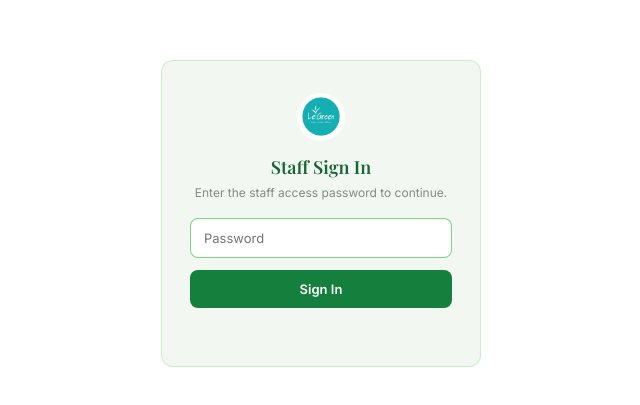
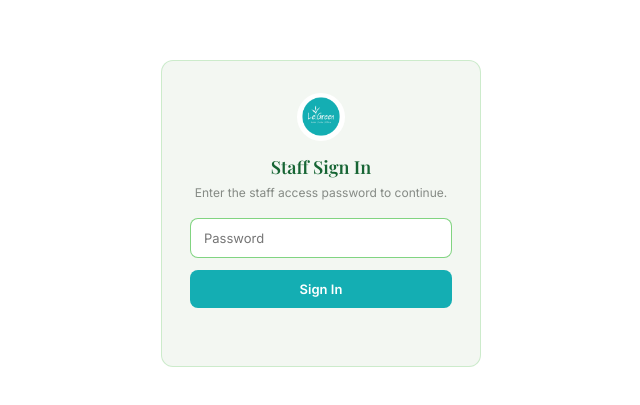
Before and after one commit to NicholasLauw/sop-chatbot, a website: page public/index.html in a window 1280 px wide. Shown: the part 187-592 px from the top of the page, without its empty margins (319-959 px from the left). Drawn offline with nearby package versions, Linux system fonts and the light colour scheme; no server answers.

Commit message:
Update index.html

```diff
--- a/public/index.html
+++ b/public/index.html
@@ -20,7 +20,7 @@
   *, *::before, *::after { box-sizing: border-box; margin: 0; padding: 0; }
 
   :root {
-    --green:    #15803D;
+    --green:    #14AEB3;
     --gold-lt: #1FA34F;
     --gold-text: #166534;
     --ink:     #FFFFFF;
```
